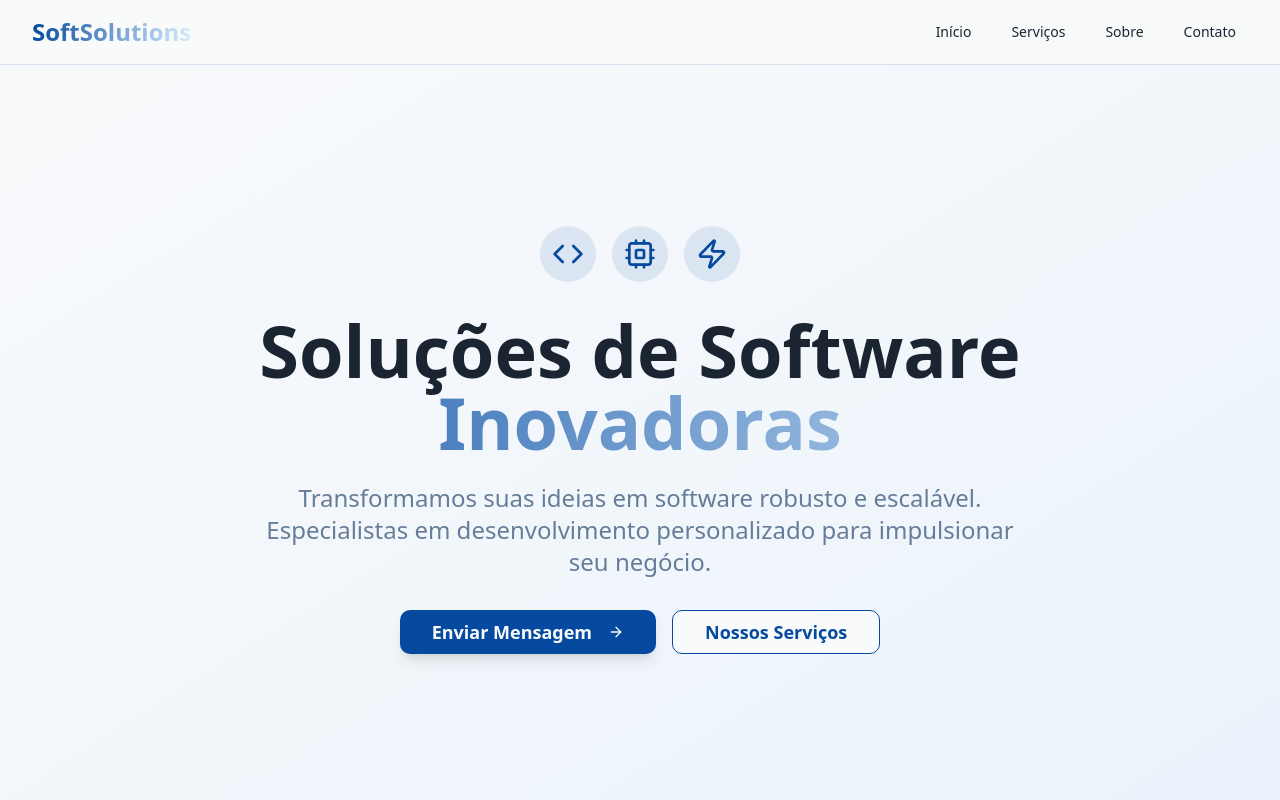
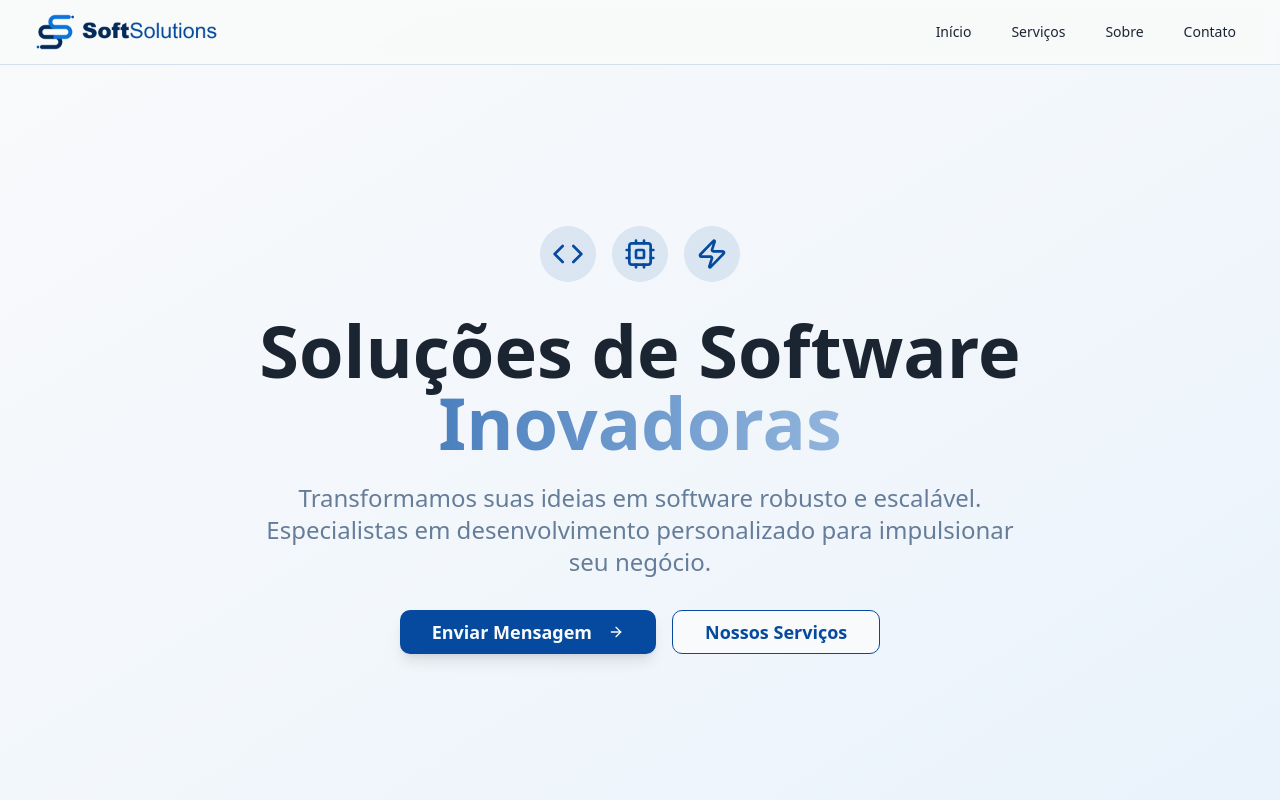
Before and after one commit to lucaZz092/softsolutions, a React (Vite) app: page / in a window 1280 px wide. Shown: the top 800 px of the page. Built offline with nearby package versions, Linux system fonts and the light colour scheme.

Commit message:
feat: add logo image to Header component

```diff
--- a/src/components/Header.tsx
+++ b/src/components/Header.tsx
@@ -1,6 +1,7 @@
 import { useState } from "react";
 import { Button } from "@/components/ui/button";
 import { Menu, X } from "lucide-react";
+import logo from "@/assets/projects/logo.png";
 
 const Header = () => {
   const [isMenuOpen, setIsMenuOpen] = useState(false);
@@ -18,9 +19,7 @@ const Header = () => {
       <div className="container mx-auto px-4 sm:px-6 lg:px-8">
         <div className="flex items-center justify-between h-16">
           <div className="flex-shrink-0">
-            <h1 className="text-2xl font-bold bg-gradient-to-r from-primary to-secondary bg-clip-text text-transparent">
-              SoftSolutions
-            </h1>
+            <img src={logo} alt="SoftSolutions logo" className="h-10 w-auto" />
           </div>
 
           {/* Desktop Navigation */}
```
Also changed, not shown: src/assets/projects/logo.png (added).
